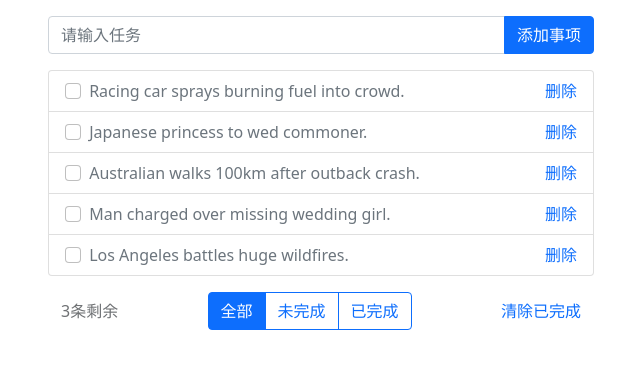
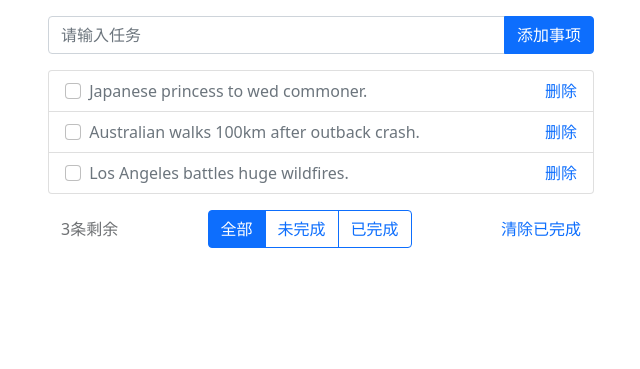
Before and after one commit to zhengxinonly/flask-todo, a Flask app: page /?key=all in a window 1280 px wide. Shown: the top 369 px of the page, without its empty margins (319-959 px from the left). Run offline with Flask 2, Linux system fonts and the light colour scheme; some libraries are stand-ins or nearby versions.

Commit message:
show todo_list

```diff
--- a/app.py
+++ b/app.py
@@ -1,11 +1,34 @@
-from flask import Flask, render_template
+from flask import Flask, render_template, request, redirect
+
+from models import todo
 
 app = Flask(__name__)
 
 
 @app.route('/')
 def hello_world():
-    return render_template('todos.html')
+    key = request.args.get('key', 'all')
+
+    todo_list = []
+    if key == 'undone':
+        todo_list = todo.undone_list
+    elif key == 'done':
+        todo_list = todo.done_list
+    elif key == 'all':
+        todo_list = todo.todo_list
+
+    return render_template('todos.html',
+                           todo_list=todo_list,
+                           key=key,
+                           undone_count=len(todo.undone_list))
+
+
+@app.route('/clear_done')
+def clear_done():
+    for item in todo.done_list:
+        todo.todo_list.remove(item)
+
+    return redirect('/')
 
 
 if __name__ == '__main__':
--- /dev/null
+++ b/models.py
@@ -0,0 +1,23 @@
+class TodoList:
+    def __init__(self, task_list):
+        self.todo_list = task_list
+        self.count = len(task_list)
+
+    @property
+    def undone_list(self):
+        return list(filter(lambda item: not item['done'], self.todo_list))
+
+    @property
+    def done_list(self):
+        return list(filter(lambda item: item['done'], self.todo_list))
+
+
+todo_list = [
+    {"id": 0, "info": "Racing car sprays burning fuel into crowd.", "done": True},
+    {"id": 1, "info": "Japanese princess to wed commoner.", "done": False},
+    {"id": 2, "info": "Australian walks 100km after outback crash.", "done": False},
+    {"id": 3, "info": "Man charged over missing wedding girl.", "done": True},
+    {"id": 4, "info": "Los Angeles battles huge wildfires.", "done": False}
+]
+
+todo = TodoList(todo_list)
--- a/templates/todos.html
+++ b/templates/todos.html
@@ -22,46 +22,28 @@
     <div class="row">
         <div class="col-6 m-auto">
             <div class="list-group  mb-3">
-                <label class="list-group-item">
-                    <input class="form-check-input me-1" type="checkbox" value="">
-                    <span class="text-muted">Racing car sprays burning fuel into crowd.</span>
-                    <a class="text-decoration-none float-end" href="#">删除</a>
-                </label>
-                <label class="list-group-item">
-                    <input class="form-check-input me-1" type="checkbox" value="">
-                    <span class="text-muted">Japanese princess to wed commoner.</span>
-                    <a class="text-decoration-none float-end" href="#">删除</a>
-                </label>
-                <label class="list-group-item">
-                    <input class="form-check-input me-1" type="checkbox" value="">
-                    <span class="text-muted">Australian walks 100km after outback crash.</span>
-                    <a class="text-decoration-none float-end" href="#">删除</a>
-                </label>
-                <label class="list-group-item">
-                    <input class="form-check-input me-1" type="checkbox" value="">
-                    <span class="text-muted">Man charged over missing wedding girl.</span>
-                    <a class="text-decoration-none float-end" href="#">删除</a>
-                </label>
-                <label class="list-group-item">
-                    <input class="form-check-input me-1" type="checkbox" value="">
-                    <span class="text-muted">Los Angeles battles huge wildfires.</span>
-                    <a class="text-decoration-none float-end" href="#">删除</a>
-                </label>
+                {% for todo in todo_list %}
+                    <label class="list-group-item">
+                        <input class="form-check-input me-1" type="checkbox" {% if todo.done %} checked {% endif %}>
+                        <span class="text-muted">{{ todo.info }}</span>
+                        <a class="text-decoration-none float-end" href="#">删除</a>
+                    </label>
+                {% endfor %}
             </div>
         </div>
     </div>
 
     <div class="row">
         <div class="col-6 m-auto d-flex justify-content-between">
-            <button type="button" class="btn text-decoration-none" disabled>3条剩余</button>
+            <button type="button" class="btn text-decoration-none" disabled>{{ undone_count }}条剩余</button>
 
             <div class="btn-group">
-                <a href="#" class="btn btn-outline-primary active">全部</a>
-                <a href="#" class="btn btn-outline-primary">未完成</a>
-                <a href="#" class="btn btn-outline-primary">已完成</a>
+                <a href="/?key=all" class="btn btn-outline-primary {% if key=='all' %}active{% endif %}">全部</a>
+                <a href="/?key=undone" class="btn btn-outline-primary {% if key=='undone' %}active{% endif %}">未完成</a>
+                <a href="/?key=done" class="btn btn-outline-primary {% if key=='done' %}active{% endif %}">已完成</a>
             </div>
 
-            <a href="#" class="btn btn-link text-decoration-none">清除已完成</a>
+            <a href="/clear_done" class="btn btn-link text-decoration-none">清除已完成</a>
         </div>
     </div>
 </div>
```
